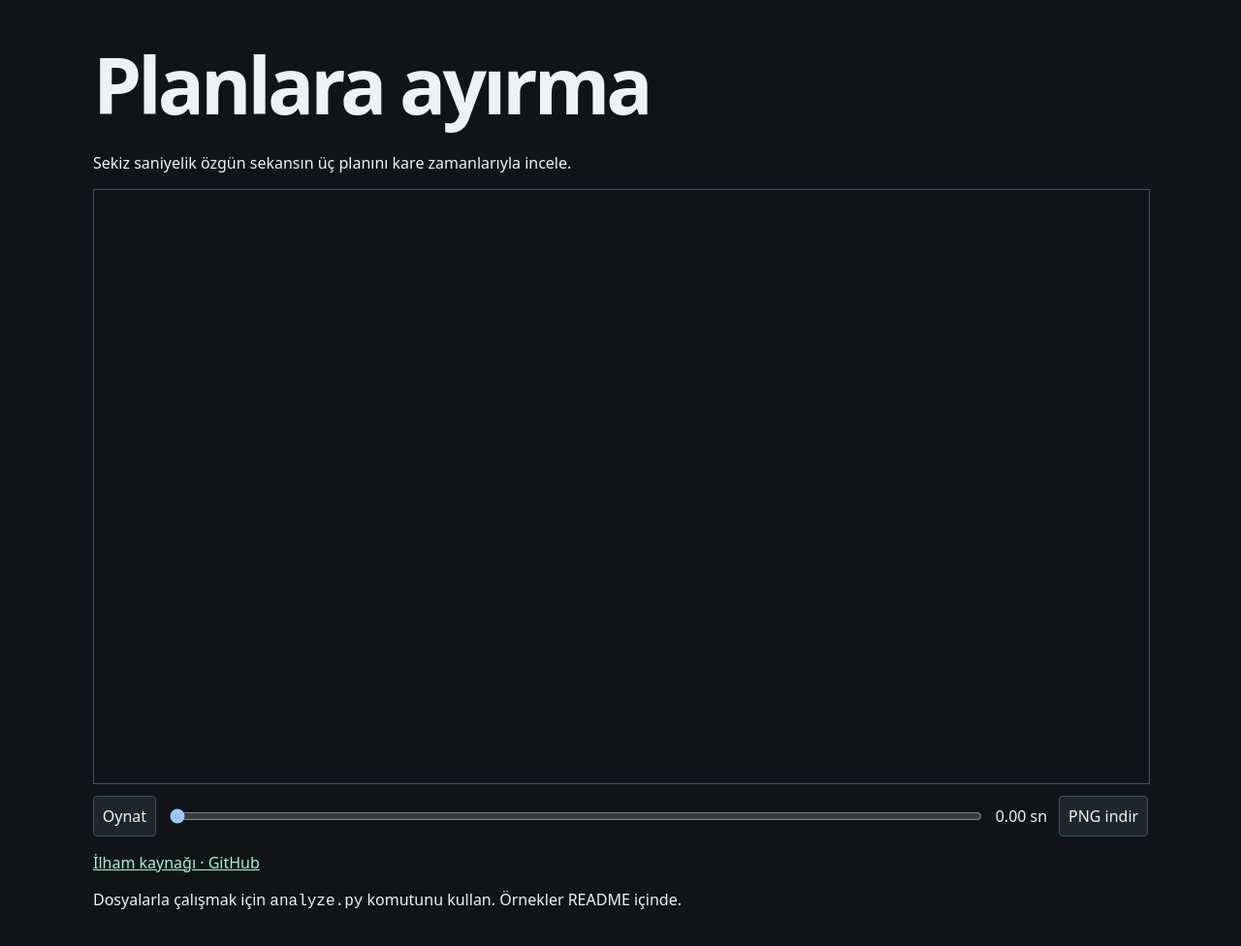
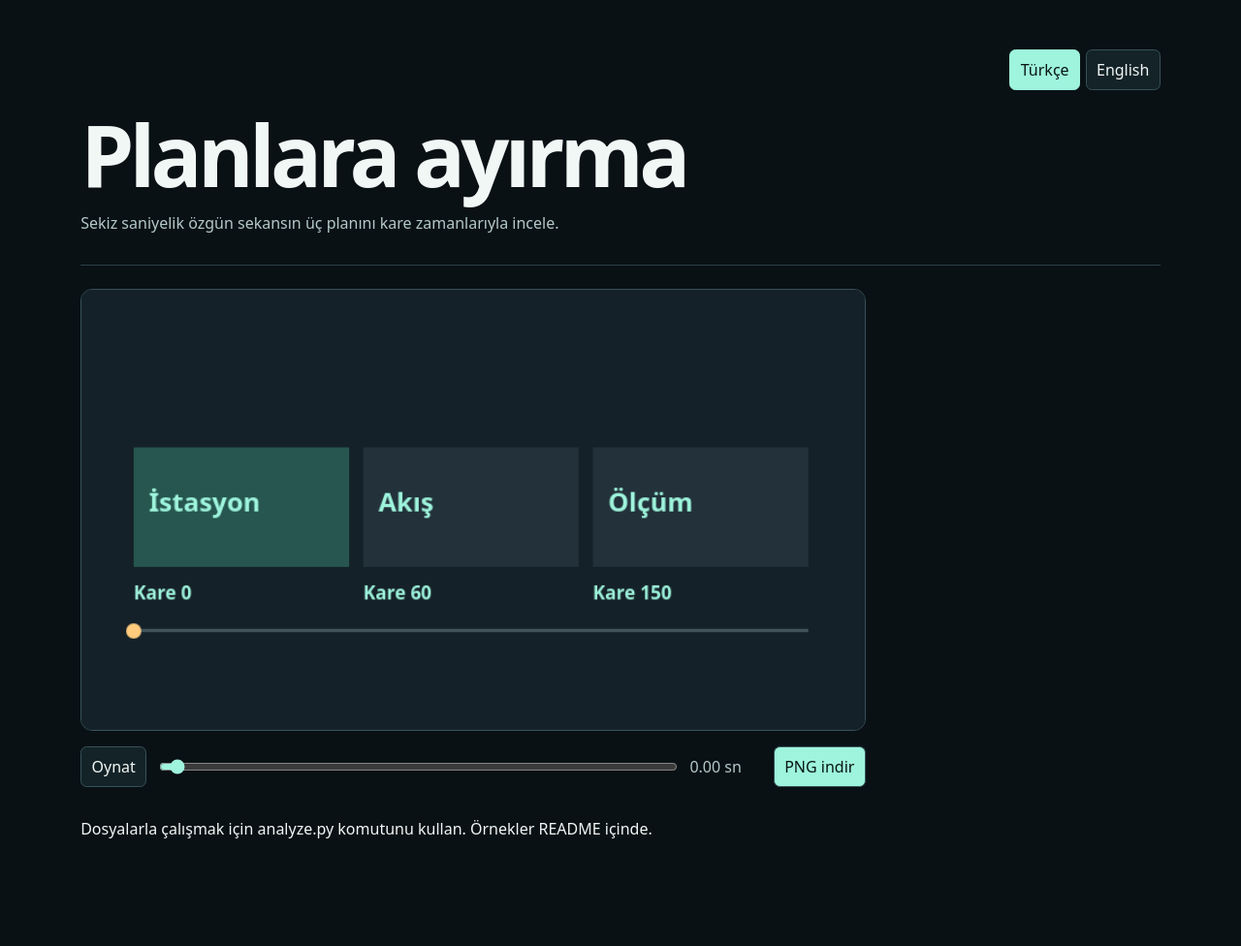
Before and after one commit to omerbek/shot-timeline, a plain HTML site: page index.html in a window 1280 px wide. Shown: the whole page at 97% size. After the commit the page ends 933 px from the top, so only its background shows below. Drawn offline with Linux system fonts and the light colour scheme.

Commit message:
Add bilingual visual interface and documentation

```diff
--- a/index.html
+++ b/index.html
@@ -5,28 +5,38 @@
 <meta name="viewport" content="width=device-width, initial-scale=1">
 <title>Planlara ayırma</title>
 <style>
-:root {color-scheme: dark; font: 16px system-ui; background: #101419; color: #ebf3f5;}
-body {margin: 0 auto; max-width: 68rem; padding: 2rem 1.25rem;}
-h1 {font-size: clamp(2.5rem, 9vw, 5rem); margin: 0; letter-spacing: -.05em;}
-canvas {display: block; width: 100%; height: auto; border: 1px solid #40535a;}
-.controls {display: flex; align-items: center; gap: .75rem; margin-top: .75rem;}
-input {flex: 1; min-width: 4rem;}
-button {font: inherit; color: inherit; border: 1px solid #40535a; background: #1c262c; border-radius: .25rem; padding: .55rem; text-align: left; cursor: pointer;}
-a {color: #9ef4dc;}
-fieldset {display:flex; flex-wrap:wrap; gap:.75rem 1rem; margin:0 0 1rem; border:1px solid #40535a;}
-fieldset label {display:flex; flex-direction:column; gap:.2rem; font-size:.85rem;}
-fieldset input {font:inherit; max-width:15rem; padding:.35rem;}
-.controls {flex-wrap:wrap;}
+:root { color-scheme: dark; font: 16px system-ui,sans-serif; background: #091115; color: #f1f7f5; }
+* { box-sizing: border-box; }
+body { margin: 0 auto; max-width: 76rem; padding: clamp(1rem,4vw,4rem); }
+header { position: relative; padding-block: 4rem 2rem; border-bottom: 1px solid #2b4146; margin-bottom: 1.5rem; }
+h1 { margin: 0; font-size: clamp(2.5rem,7vw,5.5rem); line-height: 1; letter-spacing: -.055em; }
+header p { margin-bottom: 0; color: #b5c9c8; max-width: 46rem; }
+nav { position: absolute; inset: 0 0 auto auto; display: flex; gap: .35rem; }
+section { display: grid; grid-template-columns: minmax(0,1fr) minmax(14rem,18rem); gap: 1rem; align-items: start; }
+section > :not(fieldset) { grid-column: 1; }
+canvas { display: block; width: 100%; height: auto; border: 1px solid #385259; border-radius: .75rem; }
+fieldset { grid-column: 2; grid-row: 1 / span 3; display: grid; gap: .8rem; min-width: 0; padding: 1rem; border: 1px solid #385259; border-radius: .75rem; }
+legend { padding-inline: .35rem; color: #9ef4dc; }
+label { display: grid; gap: .4rem; color: #b5c9c8; }
+input, button { min-width: 0; padding: .55rem .65rem; border: 1px solid #385259; border-radius: .4rem; background: #142328; color: inherit; font: inherit; }
+button { cursor: pointer; }
+button:hover, button[aria-pressed=true] { border-color: #9ef4dc; }
+button[aria-pressed=true], #save { background: #9ef4dc; color: #091713; }
+:focus-visible { outline: 2px solid #ffcb7d; outline-offset: 3px; }
+.controls { display: flex; flex-wrap: wrap; align-items: center; gap: .65rem; }
+#seek { flex: 1; min-width: 6rem; accent-color: #9ef4dc; }
+#time { min-width: 4.75rem; font-variant-numeric: tabular-nums; color: #b5c9c8; }
+code { color: #9ef4dc; }
+@media (max-width: 740px) { section { display: flex; flex-direction: column; align-items: stretch; } }
 </style>
 </head>
 <body>
-<header><h1>Planlara ayırma</h1><p>Sekiz saniyelik özgün sekansın üç planını kare zamanlarıyla incele.</p></header>
+<header><nav aria-label="Language"><button id="lang-tr" type="button" lang="tr" aria-pressed="true">Türkçe</button><button id="lang-en" type="button" lang="en" aria-pressed="false">English</button></nav><h1 data-i18n="title">Planlara ayırma</h1><p data-i18n="description">Sekiz saniyelik özgün sekansın üç planını kare zamanlarıyla incele.</p></header>
 <main>
 <section>
-<canvas width="720" height="405" aria-label="Seçili hareket deneyinin önizlemesi"></canvas>
-<div class="controls"><button id="play" type="button">Oynat</button><input id="seek" type="range" min="0" max="8" step="0.01" value="0" aria-label="Zaman çizelgesi"><output id="time">0.00 sn</output><button id="save" type="button">PNG indir</button></div>
-<p><a href="https://github.com/JuneYaooo/rea-video">İlham kaynağı · GitHub</a></p>
-<p>Dosyalarla çalışmak için <code>analyze.py</code> komutunu kullan. Örnekler README içinde.</p>
+<canvas width="720" height="405" data-i18n-label="preview" aria-label="Seçili hareket deneyinin önizlemesi"></canvas>
+<div class="controls"><button id="play" type="button">Oynat</button><input id="seek" type="range" min="0" max="8" step="0.01" value="0" data-i18n-label="timeline" aria-label="Zaman çizelgesi"><output id="time">0.00 sn</output><button id="save" data-i18n="save" type="button">PNG indir</button></div>
+<p data-i18n="cli">Dosyalarla çalışmak için analyze.py komutunu kullan. Örnekler README içinde.</p>
 </section>
 </main>
 <script src="scene.js"></script>
```
